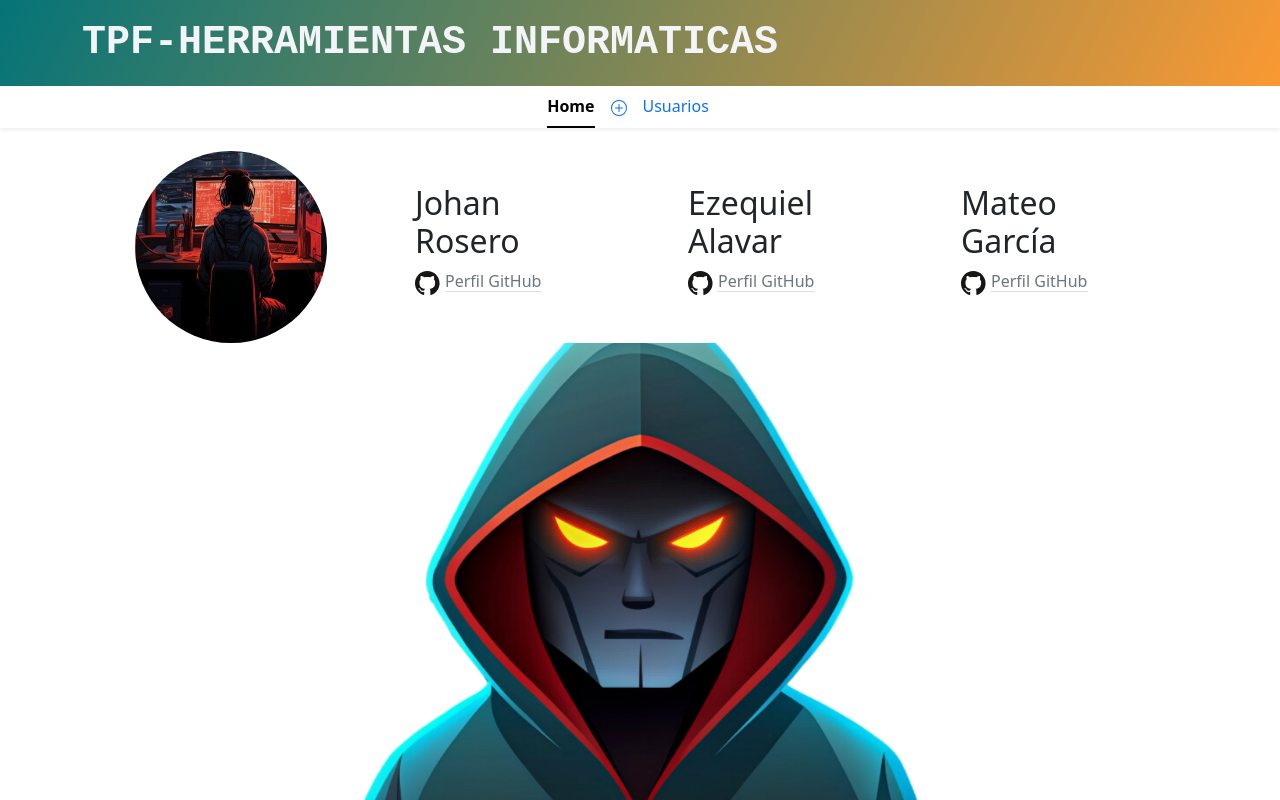
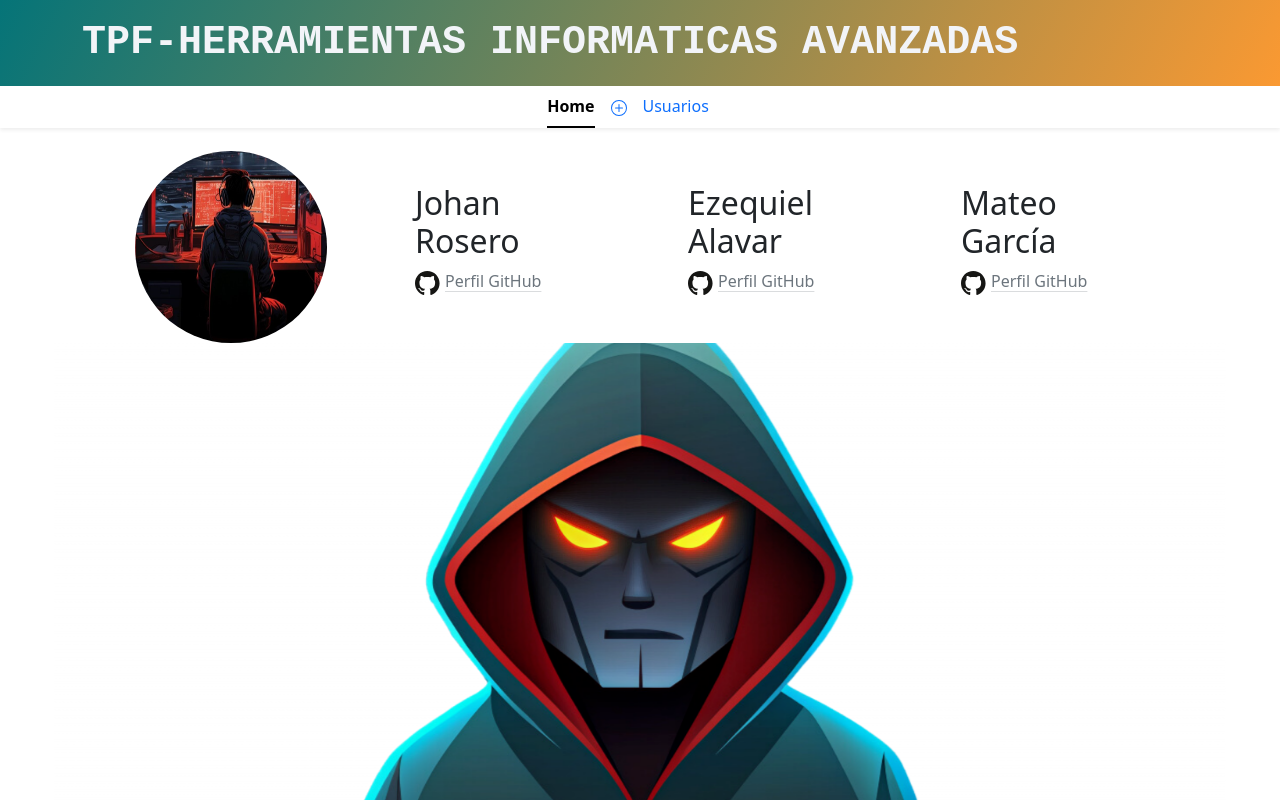
Before and after one commit to ezealavar/tpf-hia-frontend, an Angular app: page /home in a window 1280 px wide. Shown: the top 800 px of the page. Built offline with nearby package versions, Linux system fonts and the light colour scheme.

Commit message:
Update header.component.html

```diff
--- a/src/app/layout/header/header.component.html
+++ b/src/app/layout/header/header.component.html
@@ -3,7 +3,7 @@
         <nav class="navbar bg-body-tertiary color">
             <div class="container">
                 <a class="navbar-brand" [routerLink]="['/home']"
-                    routerLinkActive="router-link-active"><strong>TPF-HERRAMIENTAS INFORMATICAS</strong></a>
+                    routerLinkActive="router-link-active"><strong>TPF-HERRAMIENTAS INFORMATICAS AVANZADAS</strong></a>
             </div>
         </nav>
     </div>
```
